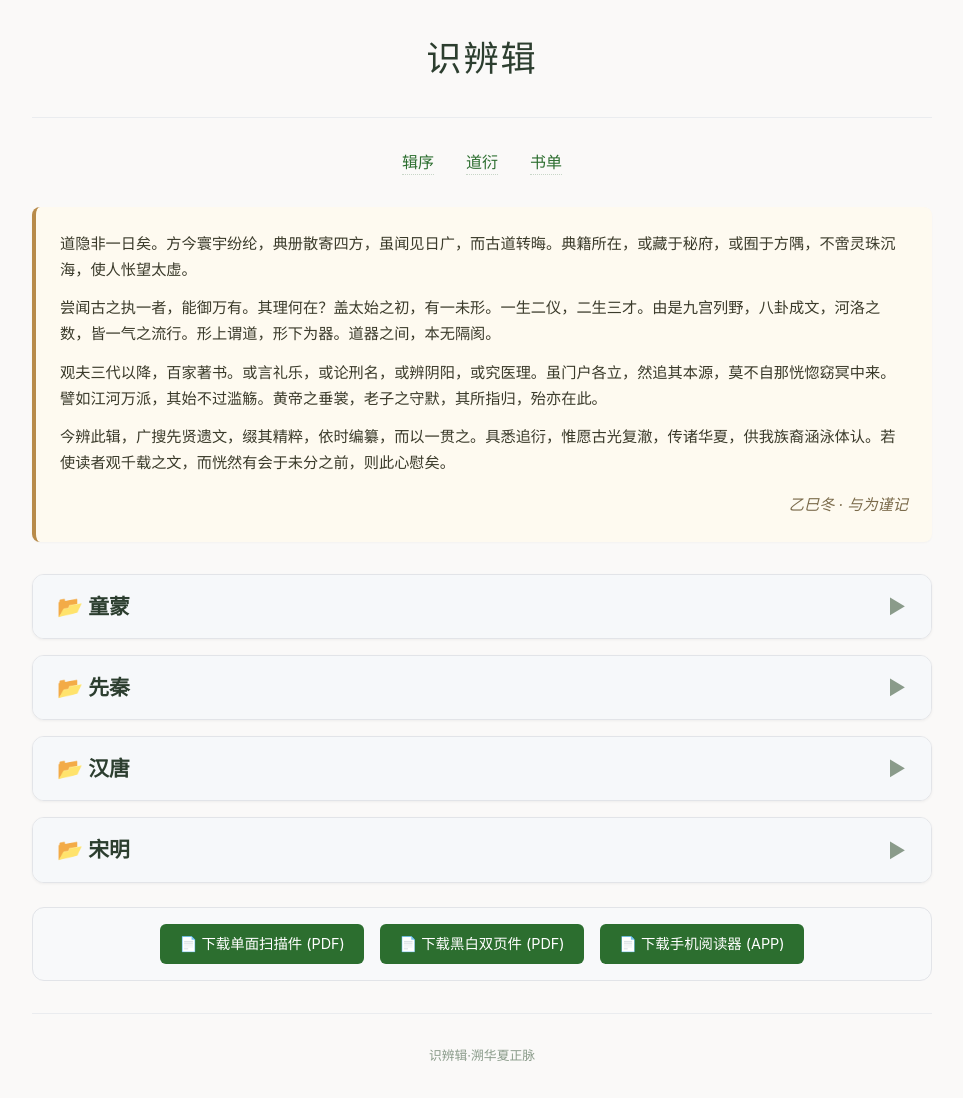
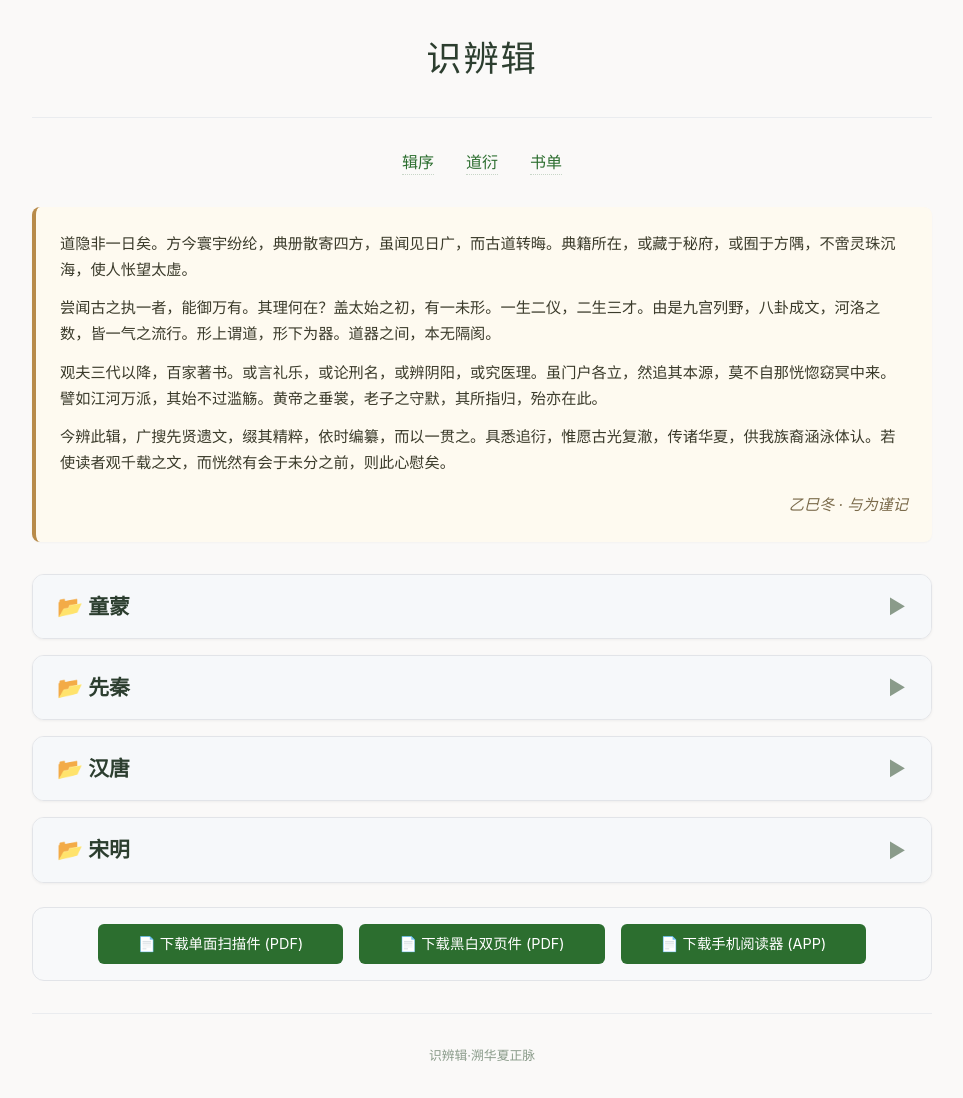
Before and after one commit to chixiao994/chixiao994.github.io, a Jekyll site: the page shibianji/index.html, which Jekyll copies as it is, in a window 1280 px wide. Shown: the whole page, without its empty margins (158-1121 px from the left). Built offline with Jekyll 4.4.1, drawn with Linux system fonts in a browser that asks for light colours.

Commit message:
Update index.html

```diff
--- a/shibianji/index.html
+++ b/shibianji/index.html
@@ -177,7 +177,7 @@
             display: inline-block;
             background-color: #2c6e2f;
             color: white;
-            padding: 0.6rem 1.2rem;
+            padding: 0.6rem 2.5rem;
             border-radius: 6px;
             text-decoration: none;
             border: none;
```
